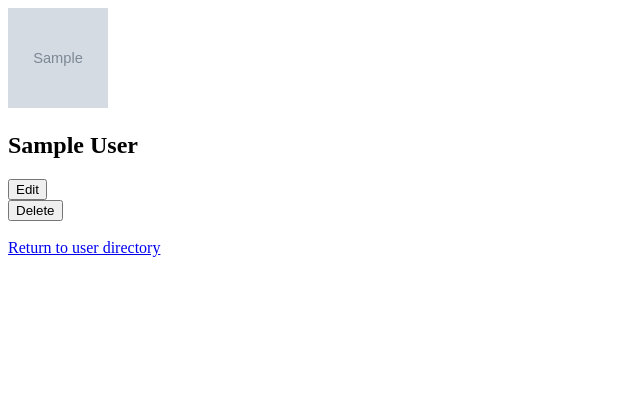
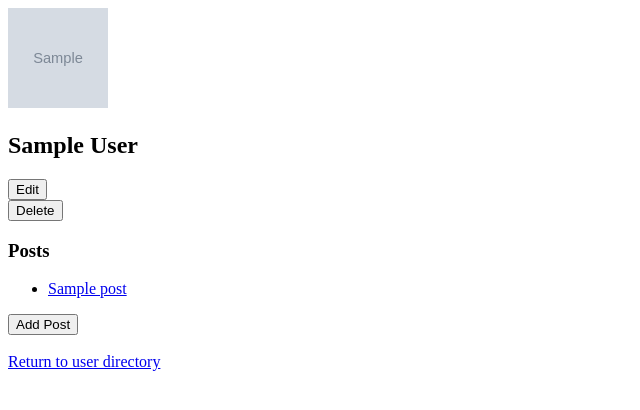
Before and after one commit to Woozical/sprinboard-23.1, a Flask app: page /users/1 in a window 1280 px wide. Shown: the top 410 px of the page, without its empty margins (0-640 px from the left). Run offline with Flask 2, Linux system fonts and the light colour scheme; tables that the repository leaves empty hold one stand-in row (values such as "Sample post"); grey boxes marked "Sample" are stand-in pictures.

Commit message:
post details

```diff
--- a/app.py
+++ b/app.py
@@ -1,7 +1,7 @@
 """Blogly application."""
 
 from flask import Flask, redirect, render_template, request, flash
-from models import db, connect_db, User, DEFAULT_IMG_URL
+from models import db, connect_db, User, DEFAULT_IMG_URL, Post
 
 app = Flask(__name__)
 app.config['SECRET_KEY'] = 'YOUR_KEY_HERE'
@@ -73,3 +73,8 @@ def submit_delete_user(user_id):
     db.session.commit()
 
     return redirect('/users')
+
+@app.route('/posts/<int:post_id>')
+def post_view(post_id):
+    post = Post.query.get(post_id)
+    return render_template('post.html', post=post)
--- a/models.py
+++ b/models.py
@@ -76,3 +76,7 @@ class Post(db.Model):
 
     def __repr__(self):
         return f'<Post ID {self.id} "{self.title[:6]}..." {self.created_at}>'
+
+    @property
+    def create_date(self):
+        return self.created_at.strftime("%B %d, %Y")
--- a/templates/user-details.html
+++ b/templates/user-details.html
@@ -8,6 +8,15 @@
     <h2>{{user.full_name}}</h2>
     <a href="/users/{{user.id}}/edit"><button>Edit</button></a>
     <form action="/users/{{user.id}}/delete" method="post"><button>Delete</button></form>
+    {% if user.posts %}
+    <h3>Posts</h3>
+    <ul>
+        {% for post in user.posts %}
+            <li><a href="/posts/{{post.id}}">{{post.title}}</a></li>
+        {% endfor %}
+    </ul>
+    {% endif %}
+    <button>Add Post</button>
 </div>
 <br>
 <a href="/users">Return to user directory</a>
```
Also changed, not shown: templates/post.html (added, +9 -0 lines).
